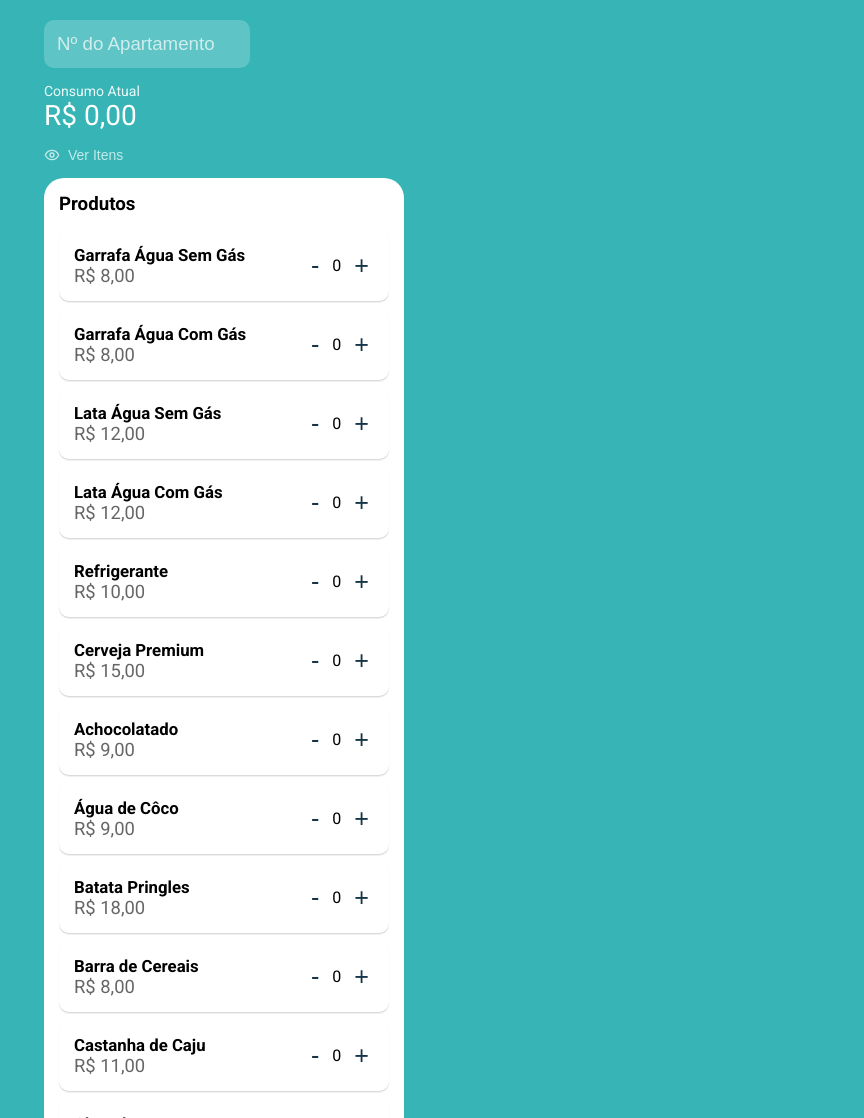
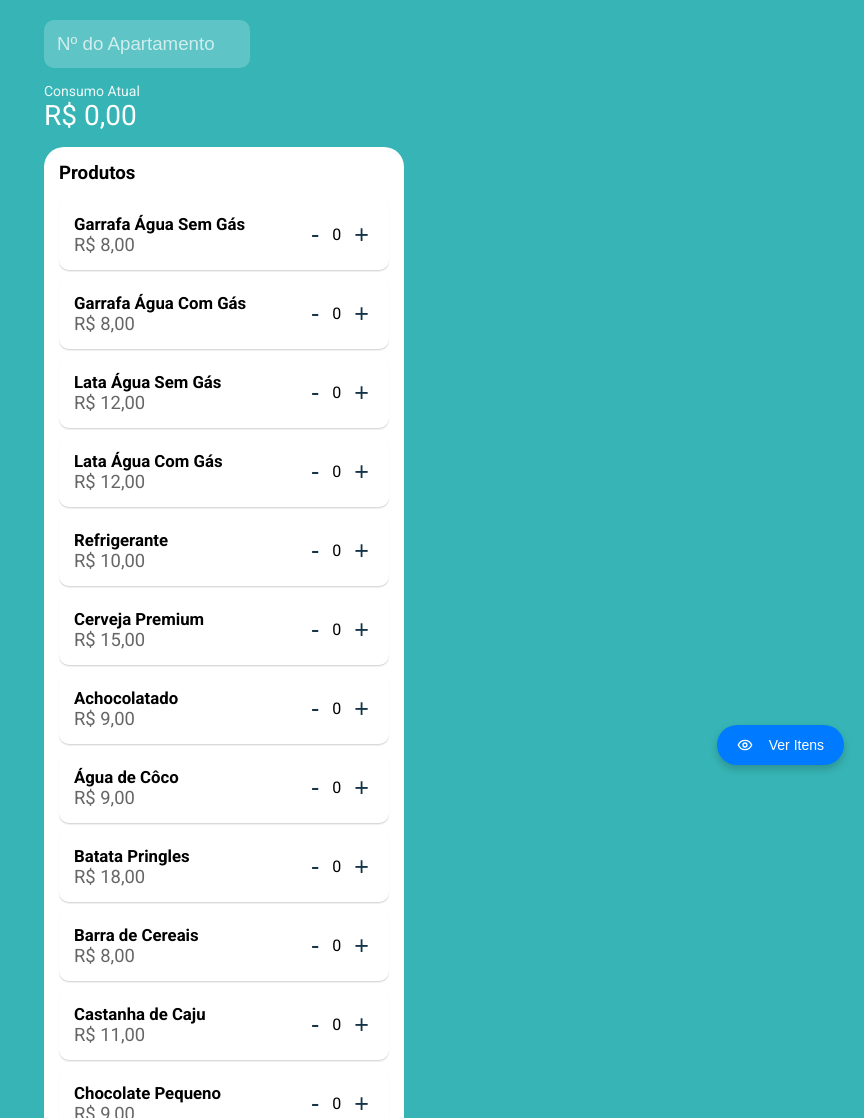
Before and after one commit to edgarmagno/frigobar2025, a plain HTML site: page index.html in a window 1280 px wide. Shown: the top 1118 px of the page, without its empty margins (416-1280 px from the left). Drawn offline with Linux system fonts and the light colour scheme.

Commit message:
Update styles.css

```diff
--- a/styles.css
+++ b/styles.css
@@ -186,3 +186,29 @@ body {
     text-align: right;
     font-size: 16px;
 }
+
+.view-items-btn {
+    position: fixed;
+    bottom: 20px; /* Distância do fundo da tela */
+    right: 20px; /* Distância da lateral direita */
+    background-color: #007bff;
+    color: white;
+    padding: 12px 20px;
+    border-radius: 30px;
+    border: none;
+    display: flex;
+    align-items: center;
+    justify-content: center;
+    box-shadow: 0 4px 8px rgba(0, 0, 0, 0.2);
+    cursor: pointer;
+    font-size: 14px;
+    transition: background-color 0.3s;
+}
+
+.view-items-btn svg {
+    margin-right: 8px; /* Distância entre o ícone e o texto */
+}
+
+.view-items-btn:hover {
+    background-color: #0056b3;
+}
```
